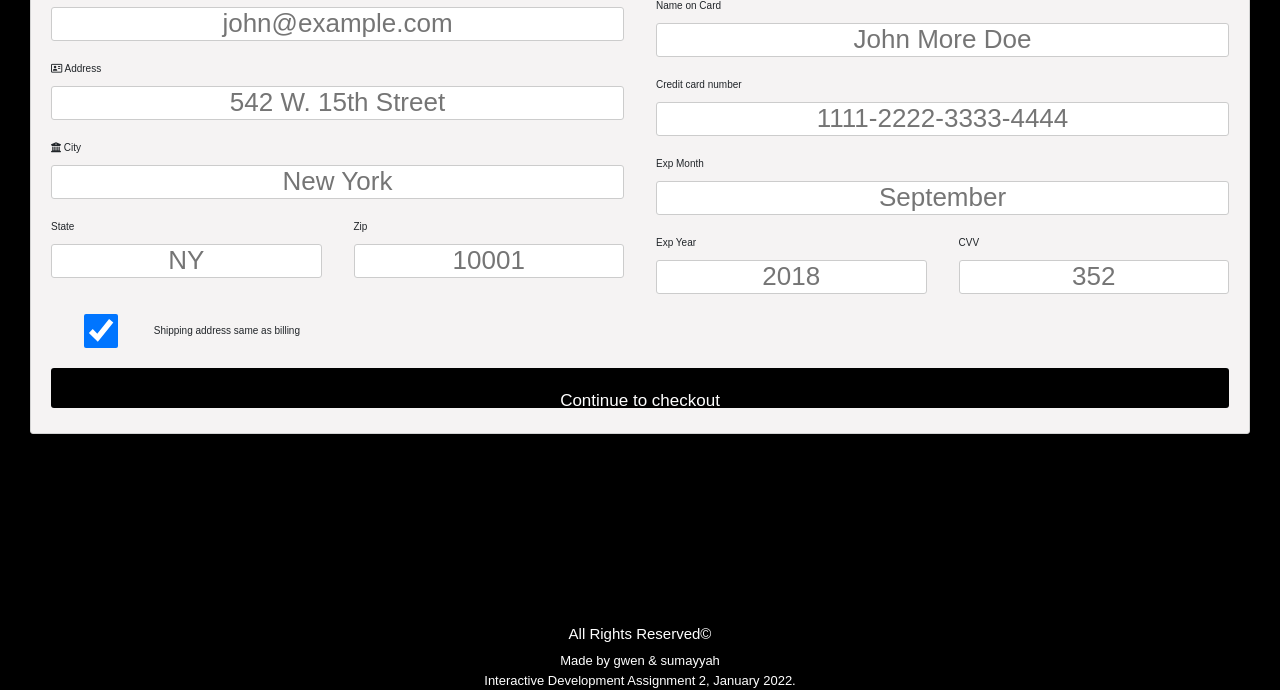
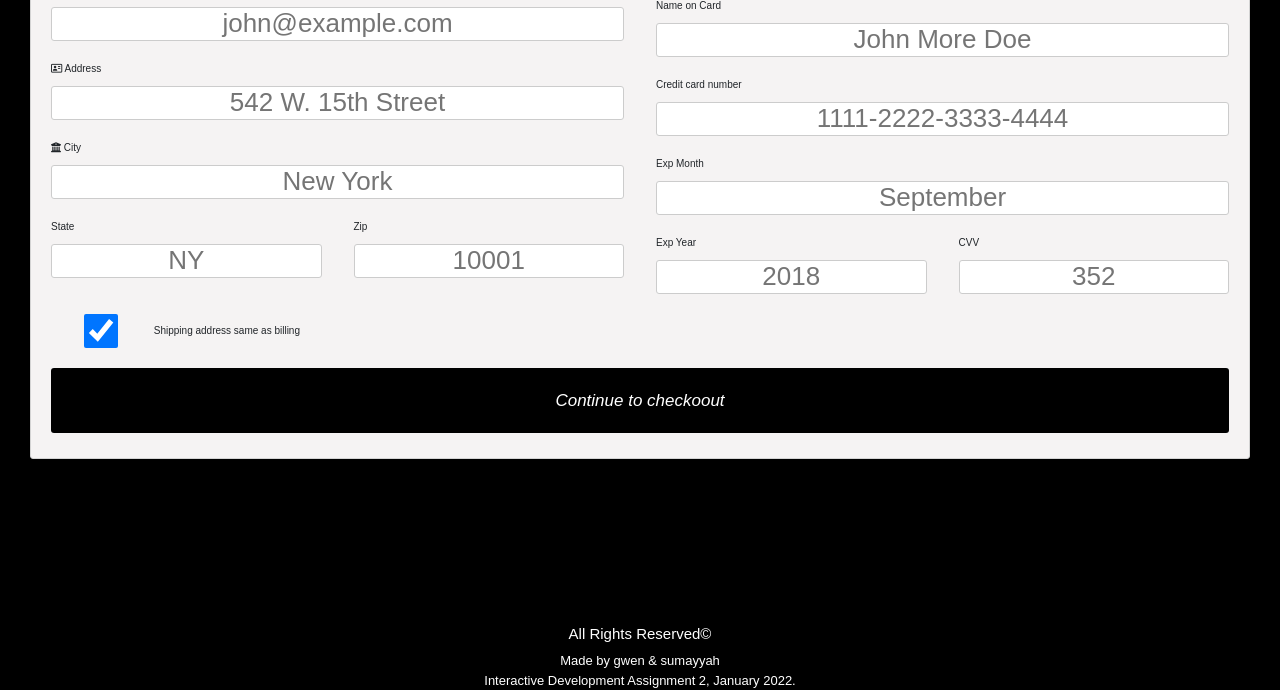
Before and after one commit to smyyhzai/ID_Assignment2, a plain HTML site: page checkout.html in a window 1280 px wide. Shown: the part 975-1665 px from the top of the page. Drawn offline with nearby package versions, Linux system fonts and the light colour scheme.

Commit message:
checkout page

```diff
--- a/checkout.html
+++ b/checkout.html
@@ -102,7 +102,7 @@
                             <input type="checkbox" checked="checked" name="sameadr"> Shipping address same as billing
                         </label>
                         <a href="cart.html">
-                            <input type="submit" value="Continue to checkout" class="checkoutbtn">
+                            <i type="submit" class="checkoutbtn">Continue to checkoout</i>
                         </a>
                     </form>
                 </div>
```
